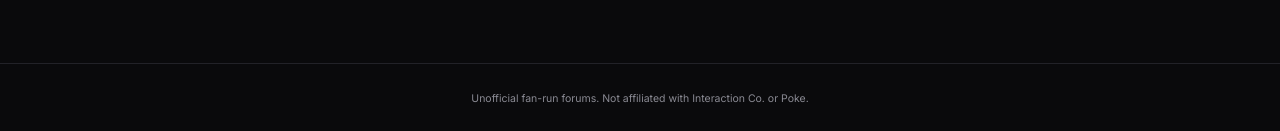
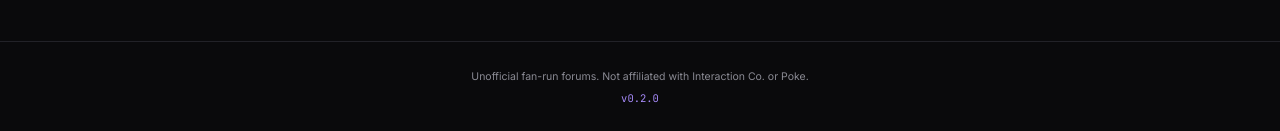
Before and after one commit to mia-riezebos/pokedex, a Next.js app in the folder forums-site/: page / in a window 1280 px wide. Shown: the part 666-797 px from the top of the page. Built offline with nearby package versions, Linux system fonts and the light colour scheme; no server answers; the database is empty.

Commit message:
feat(forums): version label + changelog page (v0.2.0)

```diff
--- /dev/null
+++ b/forums-site/app/changelog/page.tsx
@@ -0,0 +1,19 @@
+import { readFileSync } from 'node:fs';
+import path from 'node:path';
+import { Container } from '@/components/chrome/Container';
+import { Markdown } from '@/components/ui/Markdown';
+
+export const dynamic = 'force-static';
+export const revalidate = 60;
+
+export default function ChangelogPage() {
+  const filePath = path.join(process.cwd(), 'CHANGELOG.md');
+  const source = readFileSync(filePath, 'utf8');
+  return (
+    <Container>
+      <div className="py-8">
+        <Markdown source={source} />
+      </div>
+    </Container>
+  );
+}
--- a/forums-site/components/chrome/Footer.tsx
+++ b/forums-site/components/chrome/Footer.tsx
@@ -1,12 +1,19 @@
+import Link from 'next/link';
 import { Container } from './Container';
+import { VERSION } from '@/lib/version';
 
 export function Footer() {
   return (
     <footer className="border-t border-[var(--border)] mt-16 py-8">
       <Container>
-        <p className="text-xs text-[var(--fg-muted)] text-center">
-          Unofficial fan-run forums. Not affiliated with Interaction Co. or Poke.
-        </p>
+        <div className="flex flex-col items-center gap-2 text-xs text-[var(--fg-muted)]">
+          <p>Unofficial fan-run forums. Not affiliated with Interaction Co. or Poke.</p>
+          <p>
+            <Link href="/changelog" className="font-mono hover:text-[var(--fg)]">
+              {VERSION}
+            </Link>
+          </p>
+        </div>
       </Container>
     </footer>
   );
--- /dev/null
+++ b/forums-site/lib/version.ts
@@ -0,0 +1,3 @@
+// Single source of truth for the app version. Bump on each release.
+export const VERSION = 'v0.2.0';
+export const VERSION_NAME = 'Quick wins';
```
Also changed, not shown: 1 other file (tests, documents, lock files or other folders).
